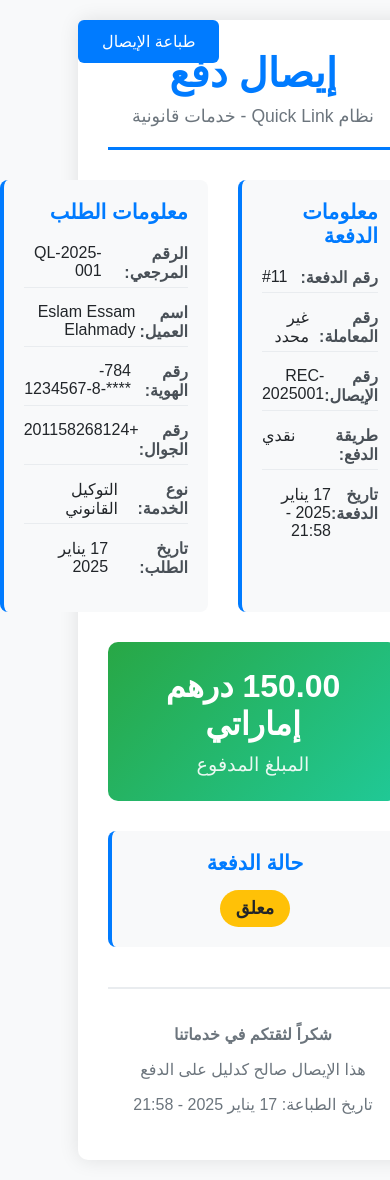
After one commit to EslamEs1/quicklink-system, a Django app: page /payments/11/receipt/ in a window 390 px wide; the page is wider, and only the part inside the window is pictured. The commit adds this page. Run offline with Django 5.2, Linux system fonts and the light colour scheme; data comes from the database, SQL or seed files in the repository.

```diff
--- /dev/null
+++ b/apps/payments/templates/payments/receipt.html
@@ -0,0 +1,291 @@
+<!DOCTYPE html>
+<html lang="ar" dir="rtl">
+<head>
+    <meta charset="UTF-8">
+    <meta name="viewport" content="width=device-width, initial-scale=1.0">
+    <title>إيصال دفع - {{ payment.request.reference_number }}</title>
+    <style>
+        body {
+            font-family: 'Arial', sans-serif;
+            direction: rtl;
+            margin: 0;
+            padding: 20px;
+            background-color: #f8f9fa;
+        }
+
+        .receipt-container {
+            max-width: 800px;
+            margin: 0 auto;
+            background: white;
+            padding: 30px;
+            border-radius: 10px;
+            box-shadow: 0 0 20px rgba(0,0,0,0.1);
+        }
+
+        .header {
+            text-align: center;
+            border-bottom: 3px solid #007bff;
+            padding-bottom: 20px;
+            margin-bottom: 30px;
+        }
+
+        .header h1 {
+            color: #007bff;
+            margin: 0;
+            font-size: 2.5rem;
+        }
+
+        .header p {
+            color: #6c757d;
+            margin: 10px 0 0 0;
+            font-size: 1.1rem;
+        }
+
+        .receipt-info {
+            display: grid;
+            grid-template-columns: 1fr 1fr;
+            gap: 30px;
+            margin-bottom: 30px;
+        }
+
+        .info-section {
+            background: #f8f9fa;
+            padding: 20px;
+            border-radius: 8px;
+            border-left: 4px solid #007bff;
+        }
+
+        .info-section h3 {
+            color: #007bff;
+            margin: 0 0 15px 0;
+            font-size: 1.3rem;
+        }
+
+        .info-row {
+            display: flex;
+            justify-content: space-between;
+            margin-bottom: 10px;
+            padding: 5px 0;
+            border-bottom: 1px solid #e9ecef;
+        }
+
+        .info-row:last-child {
+            border-bottom: none;
+        }
+
+        .info-label {
+            font-weight: bold;
+            color: #495057;
+        }
+
+        .info-value {
+            color: #212529;
+        }
+
+        .amount-section {
+            background: linear-gradient(135deg, #28a745, #20c997);
+            color: white;
+            padding: 25px;
+            border-radius: 10px;
+            text-align: center;
+            margin: 30px 0;
+        }
+
+        .amount-section h2 {
+            margin: 0 0 10px 0;
+            font-size: 2rem;
+        }
+
+        .amount-section p {
+            margin: 0;
+            font-size: 1.2rem;
+            opacity: 0.9;
+        }
+
+        .status-badge {
+            display: inline-block;
+            padding: 8px 16px;
+            border-radius: 20px;
+            font-weight: bold;
+            font-size: 1.1rem;
+        }
+
+        .status-paid {
+            background-color: #28a745;
+            color: white;
+        }
+
+        .status-pending {
+            background-color: #ffc107;
+            color: #212529;
+        }
+
+        .status-failed {
+            background-color: #dc3545;
+            color: white;
+        }
+
+        .footer {
+            text-align: center;
+            margin-top: 40px;
+            padding-top: 20px;
+            border-top: 2px solid #e9ecef;
+            color: #6c757d;
+        }
+
+        .print-button {
+            position: fixed;
+            top: 20px;
+            left: 20px;
+            background: #007bff;
+            color: white;
+            border: none;
+            padding: 12px 24px;
+            border-radius: 6px;
+            cursor: pointer;
+            font-size: 1rem;
+            z-index: 1000;
+        }
+
+        .print-button:hover {
+            background: #0056b3;
+        }
+
+        @media print {
+            body {
+                background: white;
+                padding: 0;
+            }
+
+            .receipt-container {
+                box-shadow: none;
+                padding: 20px;
+            }
+
+            .print-button {
+                display: none;
+            }
+        }
+    </style>
+</head>
+<body>
+    <button class="print-button" onclick="window.print()">
+        <i class="fas fa-print"></i> طباعة الإيصال
+    </button>
+
+    <div class="receipt-container">
+        <!-- Header -->
+        <div class="header">
+            <h1>إيصال دفع</h1>
+            <p>نظام Quick Link - خدمات قانونية</p>
+        </div>
+
+        <!-- Receipt Information -->
+        <div class="receipt-info">
+            <div class="info-section">
+                <h3>معلومات الدفعة</h3>
+                <div class="info-row">
+                    <span class="info-label">رقم الدفعة:</span>
+                    <span class="info-value">#{{ payment.id }}</span>
+                </div>
+                <div class="info-row">
+                    <span class="info-label">رقم المعاملة:</span>
+                    <span class="info-value">{{ payment.transaction_id|default:"غير محدد" }}</span>
+                </div>
+                <div class="info-row">
+                    <span class="info-label">رقم الإيصال:</span>
+                    <span class="info-value">{{ payment.receipt_number|default:"غير محدد" }}</span>
+                </div>
+                <div class="info-row">
+                    <span class="info-label">طريقة الدفع:</span>
+                    <span class="info-value">{{ payment.get_payment_method_display }}</span>
+                </div>
+                <div class="info-row">
+                    <span class="info-label">تاريخ الدفعة:</span>
+                    <span class="info-value">{{ payment.created_at|date:"d يناير Y - H:i" }}</span>
+                </div>
+                {% if payment.processed_by %}
+                <div class="info-row">
+                    <span class="info-label">معالج بواسطة:</span>
+                    <span class="info-value">{{ payment.processed_by.get_full_name|default:payment.processed_by.username }}</span>
+                </div>
+                {% endif %}
+            </div>
+
+            <div class="info-section">
+                <h3>معلومات الطلب</h3>
+                <div class="info-row">
+                    <span class="info-label">الرقم المرجعي:</span>
+                    <span class="info-value">{{ payment.request.reference_number }}</span>
+                </div>
+                <div class="info-row">
+                    <span class="info-label">اسم العميل:</span>
+                    <span class="info-value">{{ payment.request.customer.full_name }}</span>
+                </div>
+                <div class="info-row">
+                    <span class="info-label">رقم الهوية:</span>
+                    <span class="info-value">{{ payment.request.customer.masked_emirates_id }}</span>
+                </div>
+                <div class="info-row">
+                    <span class="info-label">رقم الجوال:</span>
+                    <span class="info-value">{{ payment.request.customer.phone }}</span>
+                </div>
+                <div class="info-row">
+                    <span class="info-label">نوع الخدمة:</span>
+                    <span class="info-value">
+                        {% if payment.request.request_type %}
+                            {{ payment.request.request_type.name_arabic }}
+                        {% else %}
+                            غير محدد
+                        {% endif %}
+                    </span>
+                </div>
+                <div class="info-row">
+                    <span class="info-label">تاريخ الطلب:</span>
+                    <span class="info-value">{{ payment.request.created_at|date:"d يناير Y" }}</span>
+                </div>
+            </div>
+        </div>
+
+        <!-- Amount Section -->
+        <div class="amount-section">
+            <h2>{{ payment.amount }} درهم إماراتي</h2>
+            <p>المبلغ المدفوع</p>
+        </div>
+
+        <!-- Status Section -->
+        <div class="info-section" style="text-align: center;">
+            <h3>حالة الدفعة</h3>
+            <span class="status-badge
+                {% if payment.status == 'paid' %}status-paid
+                {% elif payment.status == 'pending' %}status-pending
+                {% elif payment.status == 'failed' %}status-failed{% endif %}">
+                {{ payment.get_status_display }}
+            </span>
+        </div>
+
+        <!-- Notes Section -->
+        {% if payment.notes %}
+        <div class="info-section" style="margin-top: 30px;">
+            <h3>ملاحظات</h3>
+            <p style="margin: 0; color: #495057;">{{ payment.notes }}</p>
+        </div>
+        {% endif %}
+
+        <!-- Footer -->
+        <div class="footer">
+            <p><strong>شكراً لثقتكم في خدماتنا</strong></p>
+            <p>هذا الإيصال صالح كدليل على الدفع</p>
+            <p>تاريخ الطباعة: {{ payment.created_at|date:"d يناير Y - H:i" }}</p>
+        </div>
+    </div>
+
+    <script>
+        // Auto print when page loads
+        window.onload = function() {
+            // Optional: Auto print after 1 second
+            // setTimeout(() => window.print(), 1000);
+        };
+    </script>
+</body>
+</html>
```
Also changed, not shown: apps/payments/templates/payments/details.html (added, +364 -0 lines), apps/requests/templates/requests/list.html (+16 -54 lines), 1 other file.
